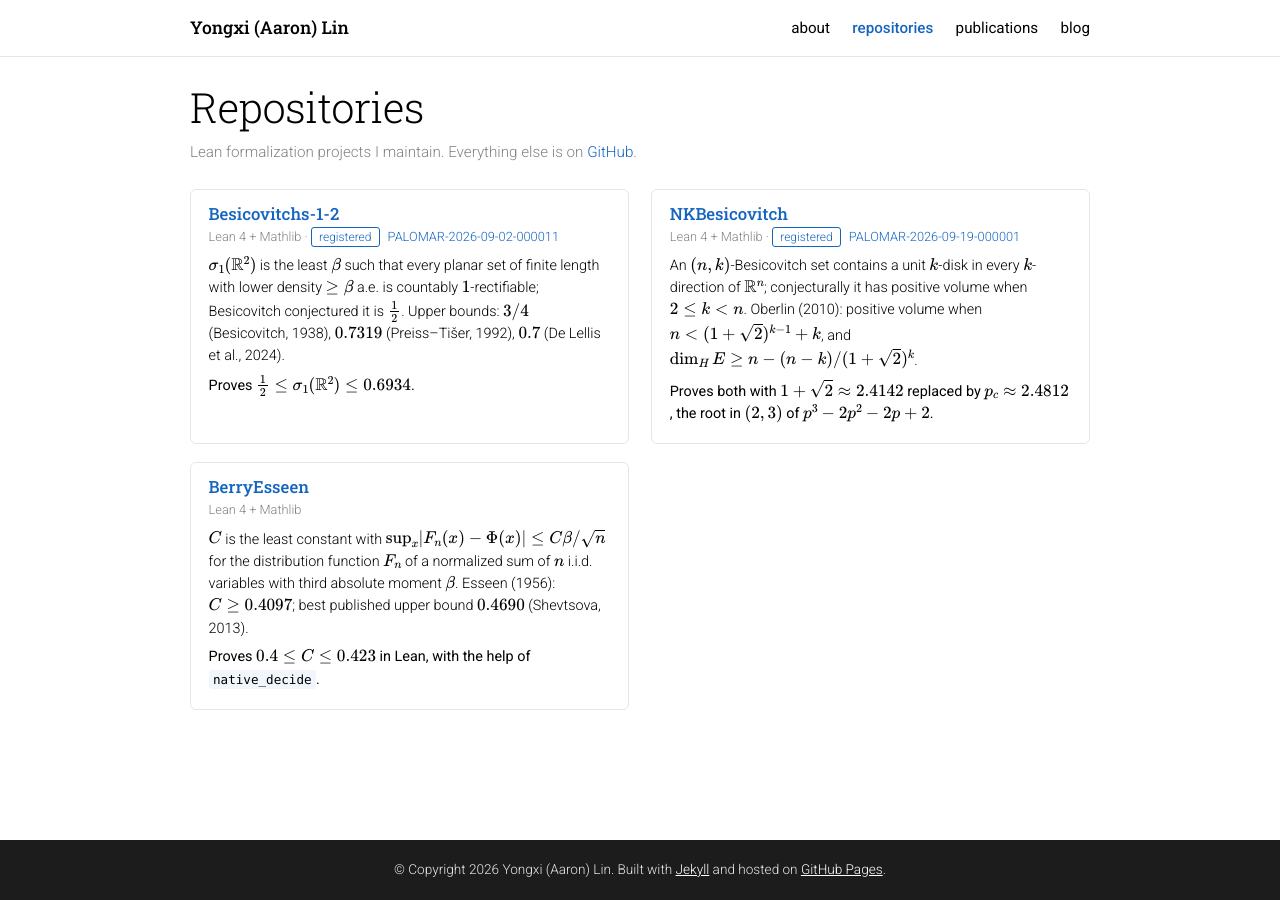
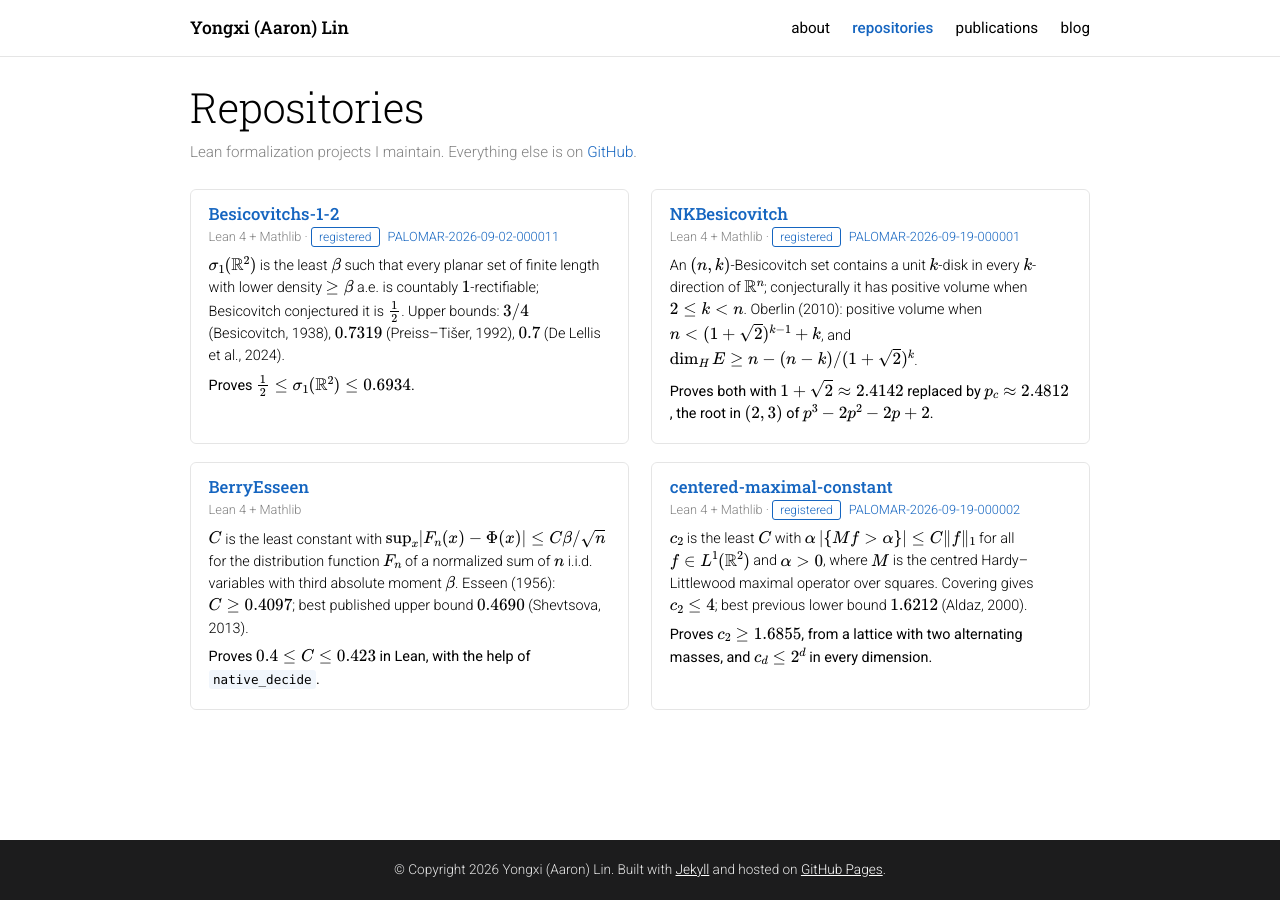
Before and after one commit to CoolRmal/coolrmal.github.io, a Jekyll site: the page built from repositories.md, in a window 1280 px wide. Built offline with Jekyll 4.4.1, drawn with Linux system fonts in a browser that asks for light colours; formulas are drawn with MathJax 3.

Commit message:
Add centered-maximal-constant to the repositories page
Registered on Palomar as PALOMAR-2026-09-19-000002.

Co-Authored-By: Claude Opus 5 <noreply@anthropic.com>

```diff
--- a/repositories.md
+++ b/repositories.md
@@ -49,4 +49,18 @@ nav: repositories
   </p>
 </div>
 
+<div class="repo-card">
+  <h3 class="entry-title"><a href="https://github.com/CoolRmal/centered-maximal-constant" target="_blank" rel="noopener noreferrer">centered-maximal-constant</a></h3>
+  <p class="entry-meta">Lean 4 + Mathlib &middot; <span class="badge">registered</span> <a href="https://palomar-registry.org/entry?id=PALOMAR-2026-09-19-000002&amp;version=1" target="_blank" rel="noopener noreferrer">PALOMAR-2026-09-19-000002</a></p>
+  <p>
+    $c_2$ is the least $C$ with $\alpha\,\lvert\{Mf\gt\alpha\}\rvert\le C\lVert f\rVert_1$ for all
+    $f\in L^1(\mathbb{R}^2)$ and $\alpha\gt 0$, where $M$ is the centred Hardy&ndash;Littlewood maximal
+    operator over squares. Covering gives $c_2\le 4$; best previous lower bound $1.6212$ (Aldaz, 2000).
+  </p>
+  <p class="repo-result">
+    Proves $c_2\ge 1.6855$, from a lattice with two alternating masses, and $c_d\le 2^d$ in every
+    dimension.
+  </p>
 </div>
+
+</div>
```
